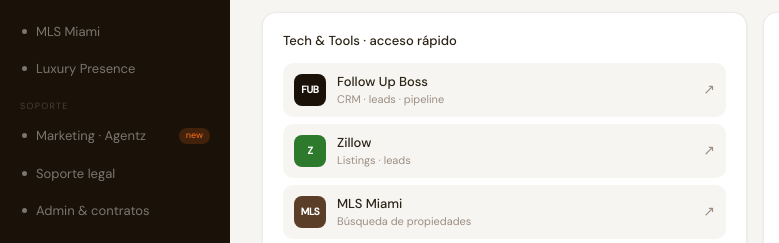
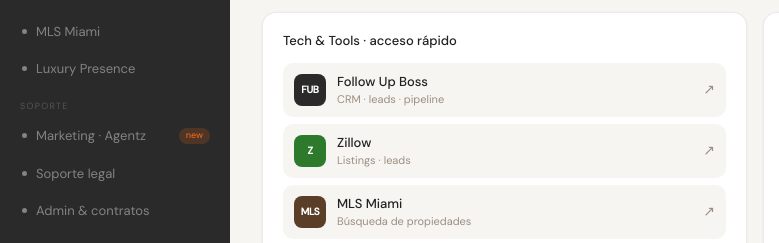
Before and after one commit to databotxnadiel-ai/chezhub, a plain HTML site: page index.html in a window 1280 px wide. Shown: the part 477-720 px from the top of the page, 0-779 px from the left. Drawn offline with nearby package versions, Linux system fonts and the light colour scheme.

Commit message:
Add files via upload

```diff
--- a/index.html
+++ b/index.html
@@ -10,8 +10,8 @@
   --orange:      #E8651A;
   --orange-pale: #FDF2EB;
   --orange-dark: #C04F0C;
-  --black:       #1A1208;
-  --gray-900:    #2C2416;
+  --black:       #2A2A2A;
+  --gray-900:    #222222;
   --gray-700:    #6B5D4F;
   --gray-500:    #9C8E82;
   --gray-300:    #D6CFC8;
@@ -44,7 +44,7 @@
 .sbadge-pct{background:var(--orange);color:white}
 .sbadge-new{background:rgba(232,101,26,0.2);color:var(--orange)}
 .suser{padding:16px 20px;border-top:1px solid rgba(255,255,255,0.07);display:flex;align-items:center;gap:10px}
-.suser-avt{width:36px;height:36px;border-radius:50%;object-fit:cover;object-position:center top;border:2px solid rgba(232,101,26,0.5);flex-shrink:0;background:#2a1a08}
+.suser-avt{width:36px;height:36px;border-radius:50%;object-fit:cover;object-position:center top;border:2px solid rgba(232,101,26,0.5);flex-shrink:0;background:#444444}
 .suser-name{font-size:13px;font-weight:500;color:rgba(255,255,255,0.85)}
 .suser-role{font-size:10px;color:rgba(255,255,255,0.28);margin-top:1px}
 
@@ -141,7 +141,7 @@
 .agent-role{font-size:10px;color:var(--gray-500);margin-bottom:7px}
 .abadge{display:inline-block;font-size:9px;font-weight:500;padding:2px 8px;border-radius:20px}
 .b-founder{background:var(--orange);color:white}
-.b-broker{background:var(--black);color:var(--orange)}
+.b-broker{background:#2A2A2A;color:var(--orange)}
 .b-senior{background:var(--orange-pale);color:var(--orange-dark)}
 .b-lead{background:#F5E8D8;color:#7A4010}
 .b-assoc{background:var(--gray-100);color:var(--gray-700)}
@@ -248,7 +248,7 @@
         <div class="card-title">Tech & Tools · acceso rápido</div>
         <div class="tools">
           <a class="tool" href="https://app.followupboss.com" target="_blank">
-            <div class="ticon" style="background:#1A1208">FUB</div>
+            <div class="ticon" style="background:#2A2A2A">FUB</div>
             <div><div class="tn">Follow Up Boss</div><div class="td">CRM · leads · pipeline</div></div>
             <span class="tarr">↗</span>
           </a>
```
